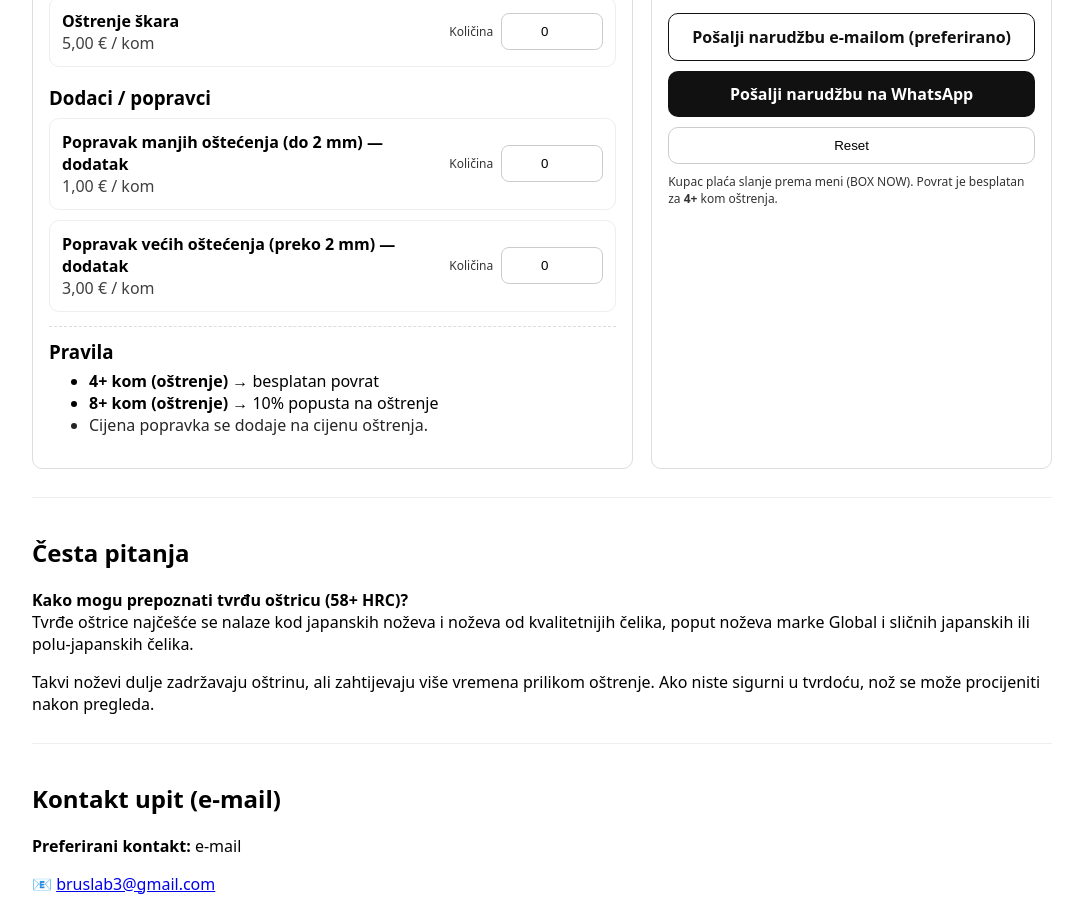
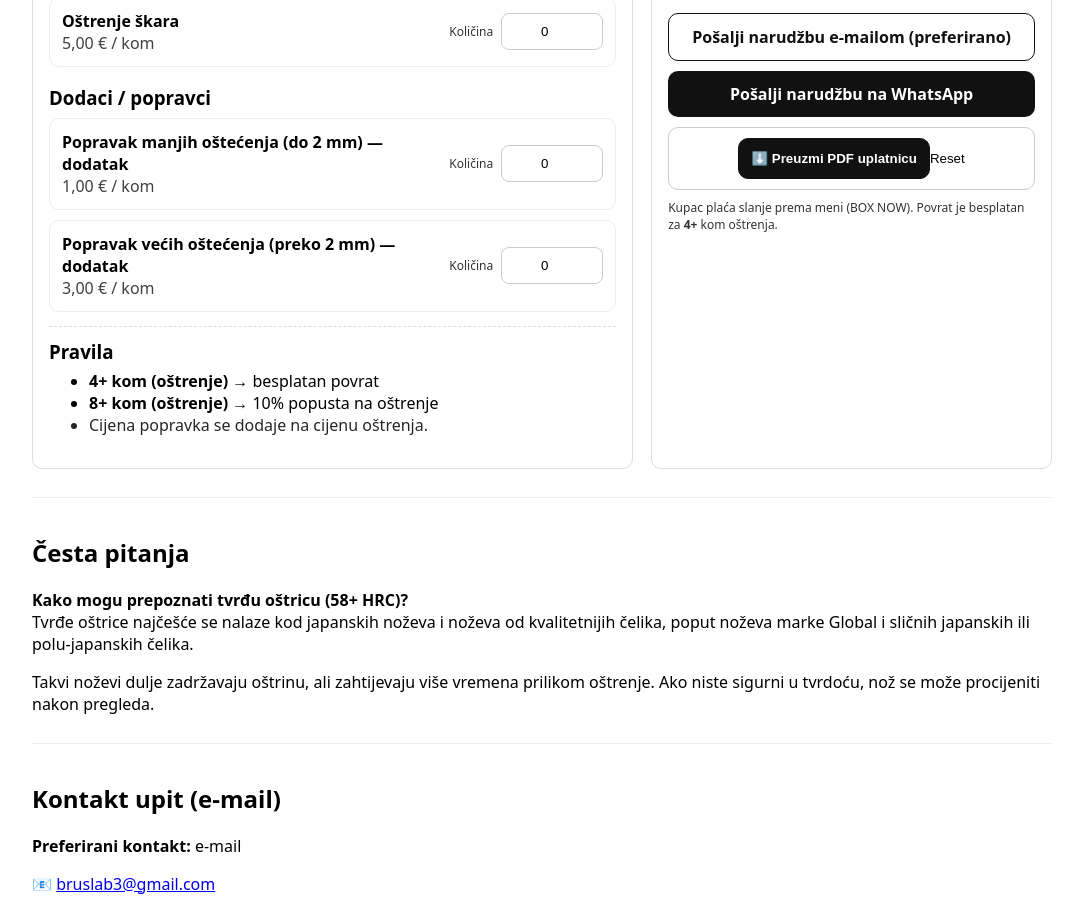
Before and after one commit to Nenad-cmd/ostrenje-nozeva-zagreb, a Next.js app: page / in a window 1280 px wide. Shown: the part 1020-1934 px from the top of the page, without its empty margins (98-1181 px from the left). Built offline with nearby package versions, Linux system fonts and the light colour scheme.

Commit message:
Update page.tsx

```diff
--- a/app/page.tsx
+++ b/app/page.tsx
@@ -242,6 +242,43 @@ const standardSurcharge =
       `Paketomat za povrat (grad + lokacija):\n` +
       `Napomena:\n`
   );
+  const downloadPaymentPdf = async () => {
+  const { jsPDF } = await import("jspdf");
+
+  const res = await fetch(qrUrl);
+  const blob = await res.blob();
+
+  const dataUrl: string = await new Promise((resolve, reject) => {
+    const r = new FileReader();
+    r.onload = () => resolve(String(r.result));
+    r.onerror = reject;
+    r.readAsDataURL(blob);
+  });
+
+  const doc = new jsPDF({ unit: "mm", format: "a4" });
+
+  doc.setFontSize(16);
+  doc.text("Upute za uplatu – Oštrenje noževa", 14, 20);
+
+  doc.setFontSize(11);
+  doc.text(`Primatelj: ${PAYEE_NAME}`, 14, 35);
+  doc.text(`IBAN: ${PAYEE_IBAN}`, 14, 42);
+  doc.text(`Iznos: EUR ${amountEur}`, 14, 49);
+  doc.text(`Poziv na broj: ${paymentReference}`, 14, 56);
+  doc.text("Opis: Oštrenje noževa", 14, 63);
+
+  doc.text(
+    "Napomena: Povrat noževa šaljem nakon evidentirane uplate.",
+    14,
+    75
+  );
+
+  doc.text("QR za uplatu:", 140, 35);
+  doc.addImage(dataUrl, "PNG", 140, 40, 50, 50);
+
+  doc.save(`uplata_${paymentReference}.pdf`);
+};
+
 
   return (
     <>
@@ -519,6 +556,21 @@ const standardSurcharge =
       cursor: "pointer",
     }}
   >
+    <button
+  onClick={downloadPaymentPdf}
+  style={{
+    padding: "12px",
+    borderRadius: 10,
+    border: "1px solid #111",
+    background: "#111",
+    color: "#fff",
+    cursor: "pointer",
+    fontWeight: 700,
+  }}
+>
+  ⬇️ Preuzmi PDF uplatnicu
+</button>
+
     Reset
   </button>
 
```
